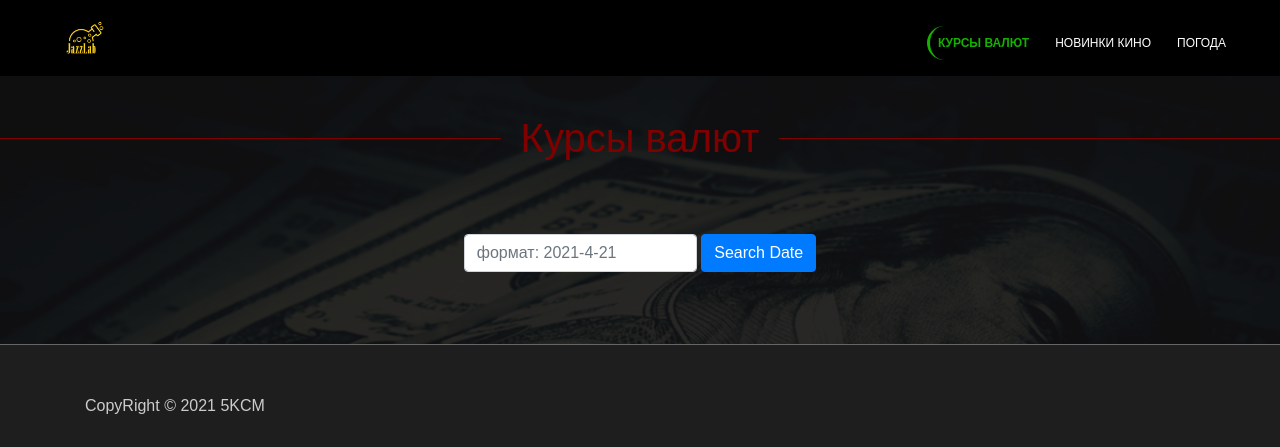
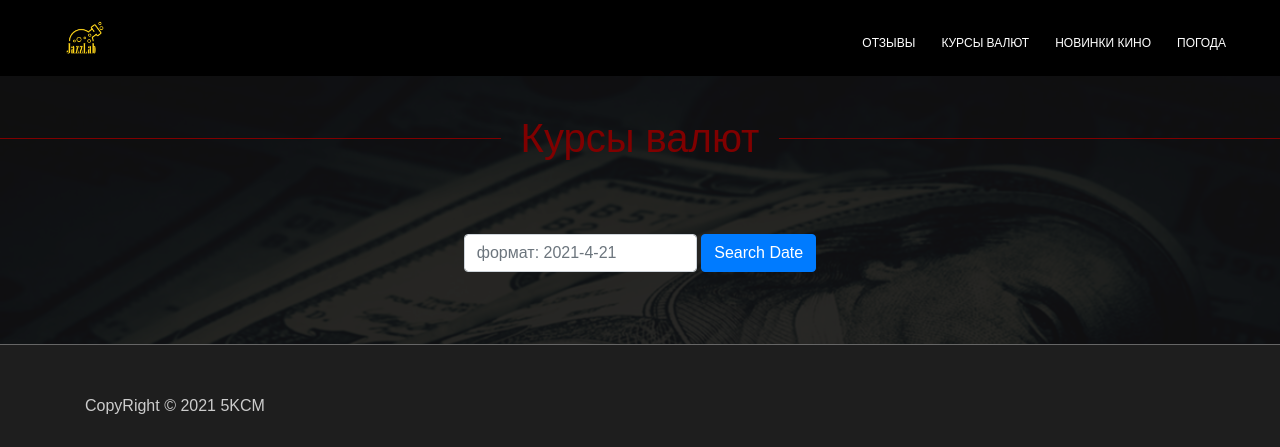
Before and after one commit to sidinggar/labs, a Flask app: page / in a window 1280 px wide. Shown: the top 447 px of the page. Run offline with Flask 2, Linux system fonts and the light colour scheme; parts of the project's set-up code (start-up, migrations or seed data) failed here and were passed over; some libraries are stand-ins or nearby versions.

Commit message:
Update index.html

```diff
--- a/templates/index.html
+++ b/templates/index.html
@@ -22,7 +22,10 @@
     </button>
     <div class="collapse navbar-collapse" id="mainMenu">
         <ul class="navbar-nav ml-auto navList">
-            <li class="nav-item {{ 'active' if active_page == 'currency' else '' }}">
+             <li class="nav-item {{ 'active' if active_page == 'paste' else '' }}">
+                <a class="nav-link" href="{{ url_for('pastes') }}">Отзывы</a>
+            </li>
+            <li class="nav-item {{ 'active' if active_page == 'paste' else '' }}">
                 <a class="nav-link" href="{{ url_for('courses') }}">Курсы валют</a>
             </li>
             <li class="nav-item {{ 'active' if active_page == 'movie' else '' }}">
```
